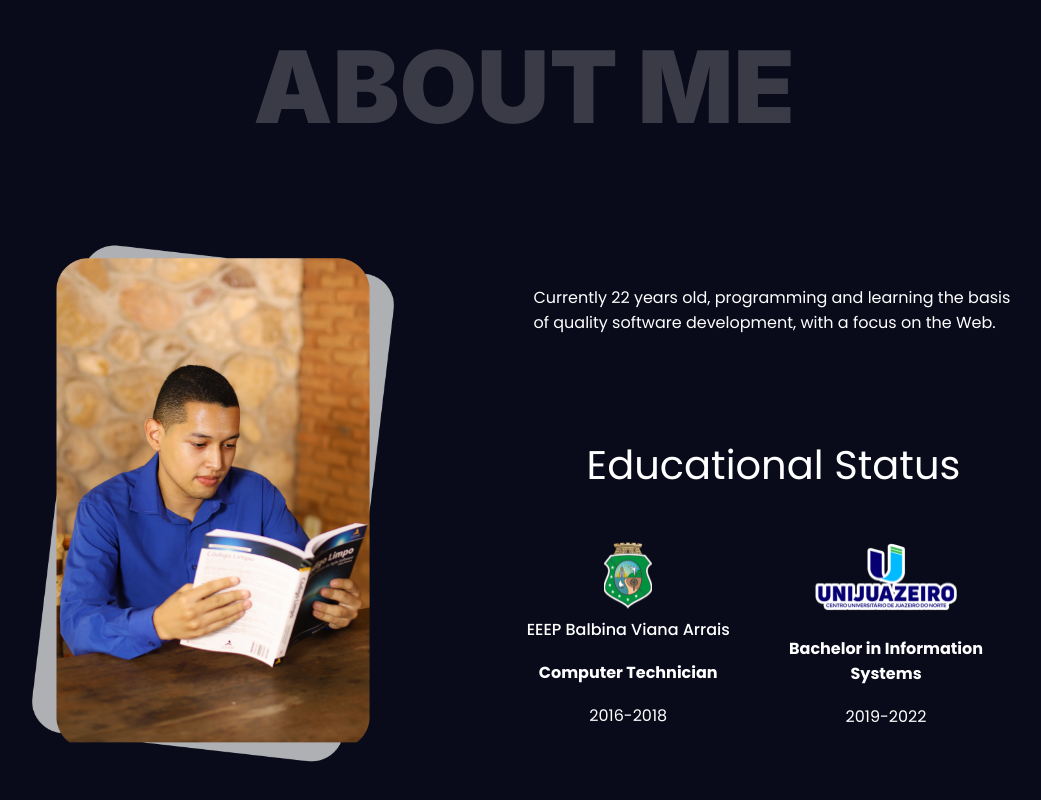
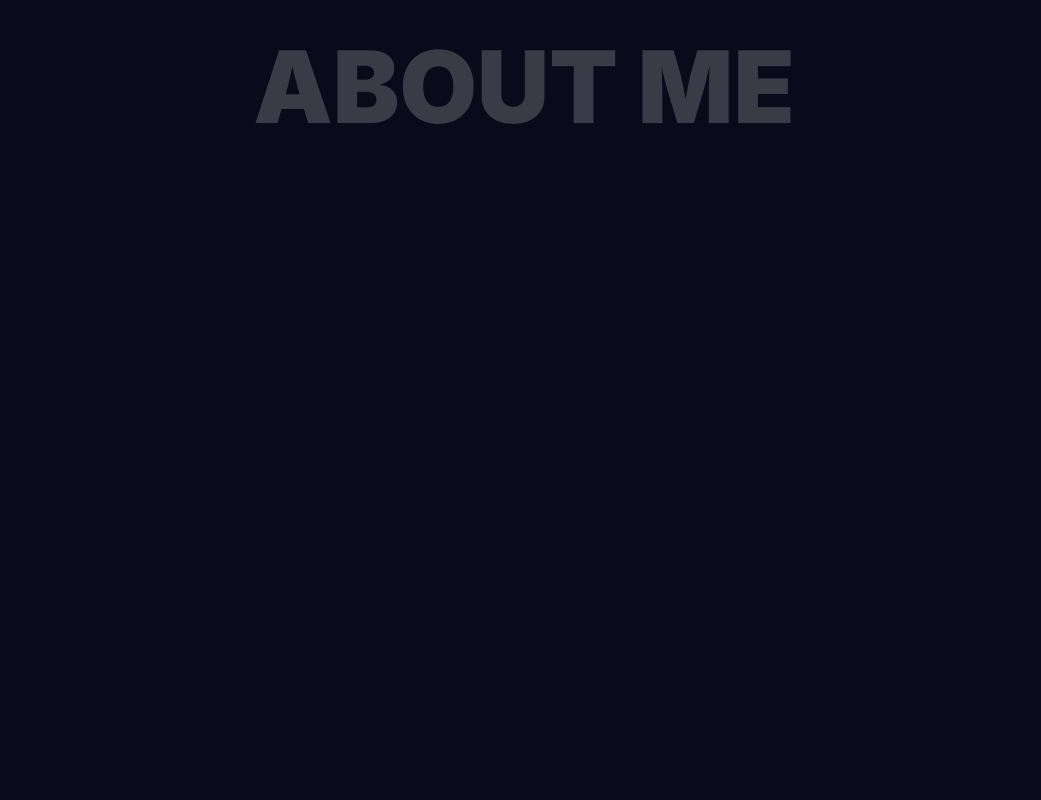
Before and after one commit to lucasgomesgp/profile, a Next.js app: page / in a window 1280 px wide. Shown: the part 974-1774 px from the top of the page, without its empty margins (116-1157 px from the left). Built offline with nearby package versions, Linux system fonts and the light colour scheme.

Commit message:
feat: add motion to about me section

```diff
--- a/src/pages/index.tsx
+++ b/src/pages/index.tsx
@@ -2,6 +2,14 @@ import type { NextPage } from 'next';
 import Head from 'next/head';
 import Image from 'next/image';
 import Link from 'next/link';
+import profileImg from "../../public/assets/profile.png";
+import aboutMeImg from "../../public/assets/about_me.png";
+import { Logo } from '../components/Logo';
+import { SocialMedia } from '../components/SocialMedia';
+import GlobalStyle from "../../styles/global";
+import { Project } from '../components/Project';
+import { projects } from '../../utils/data';
+import { useElementScroll, useTransform, useViewportScroll } from 'framer-motion';
 import {
   HamburgerMenu,
   Header,
@@ -37,15 +45,16 @@ import {
   ImgArea,
   Container,
 } from '../../styles';
-import profileImg from "../../public/assets/profile.png";
-import aboutMeImg from "../../public/assets/about_me.png";
-import { Logo } from '../components/Logo';
-import { SocialMedia } from '../components/SocialMedia';
-import GlobalStyle from "../../styles/global";
-import { Project } from '../components/Project';
-import { projects } from '../../utils/data';
+import { useRef } from 'react';
 
 const Home: NextPage = () => {
+  const aboutRef = useRef<HTMLElement | null>();
+  const { scrollYProgress } = useViewportScroll();
+  const positionAboutSection = useTransform(
+    scrollYProgress,
+    [0, 0.180],
+    ["-100%", "0%"]
+  );
   return (
     <>
       <GlobalStyle />
@@ -97,10 +106,10 @@ const Home: NextPage = () => {
         <AboutMe>
           <SubTitle>ABOUT ME</SubTitle>
           <AboutSection id="aboutme">
-            <ImgArea>
+            <ImgArea style={{ left: positionAboutSection }}>
               <Image src={aboutMeImg} width={370} height={523} quality={100} alt="Photo Lucas Gomes reading Clean Code" />
             </ImgArea>
-            <TextSection>
+            <TextSection style={{ right: positionAboutSection }}>
               <Text>
                 Currently 22 years old, programming and learning the basis of quality software development, with a focus on the Web.
               </Text>
--- a/styles/index.ts
+++ b/styles/index.ts
@@ -1,4 +1,5 @@
 import styled, { keyframes } from "styled-components";
+import { motion } from "framer-motion";
 
 const moveLeft = keyframes`
   from {
@@ -53,6 +54,7 @@ const Menu = styled.div`
 `;
 const Main = styled.main`
   width: 100%;
+  overflow: hidden;
 `;
 
 const HomeSection = styled.section`
@@ -109,7 +111,7 @@ const HamburgerMenu = styled.button`
   }
 `;
 
-const AboutMe = styled.section`
+const AboutMe = styled.div`
   display: flex;
   flex-direction: column;
   align-items: center;
@@ -142,16 +144,24 @@ const AboutSection = styled.section`
   margin-top: 5.9375rem;
   gap: 8.0625rem;
 `;
-const TextSection = styled.article`
+const TextSection = styled(motion.article)`
   display: flex;
   flex-direction: column;
   justify-content: center;
+  position: relative;
+  /* right: -100%; */
+  transition: all 1s;
+
 `;
 
-const ImgArea = styled.div`
+const ImgArea = styled(motion.div)`
   width: 100%;
   flex: 1;
   margin: 0 auto;
+  position: relative;
+  /* left: -100%; */
+  transition: all 1s;
+
 `;
 const Text = styled.p`
   margin: 0 auto;
```
